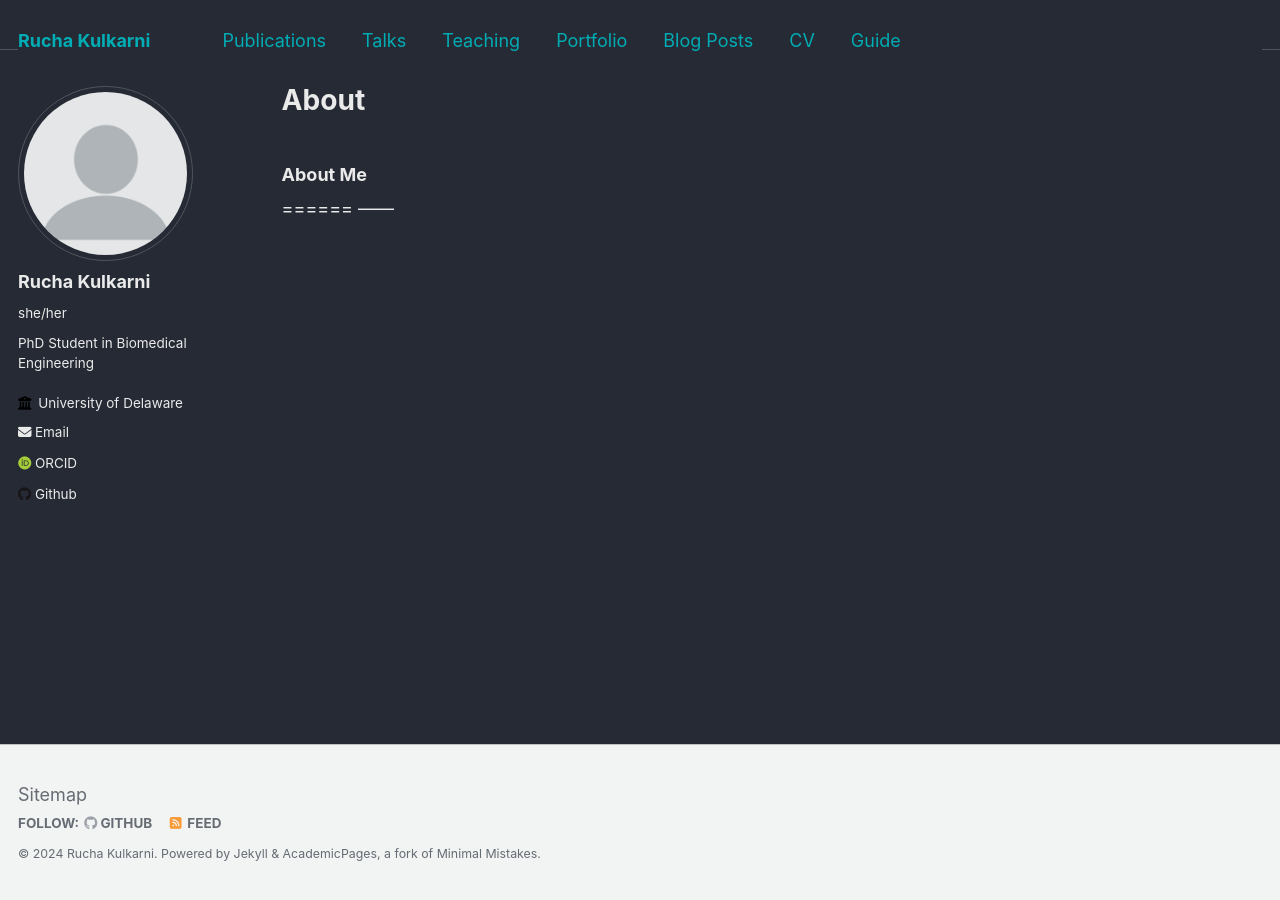
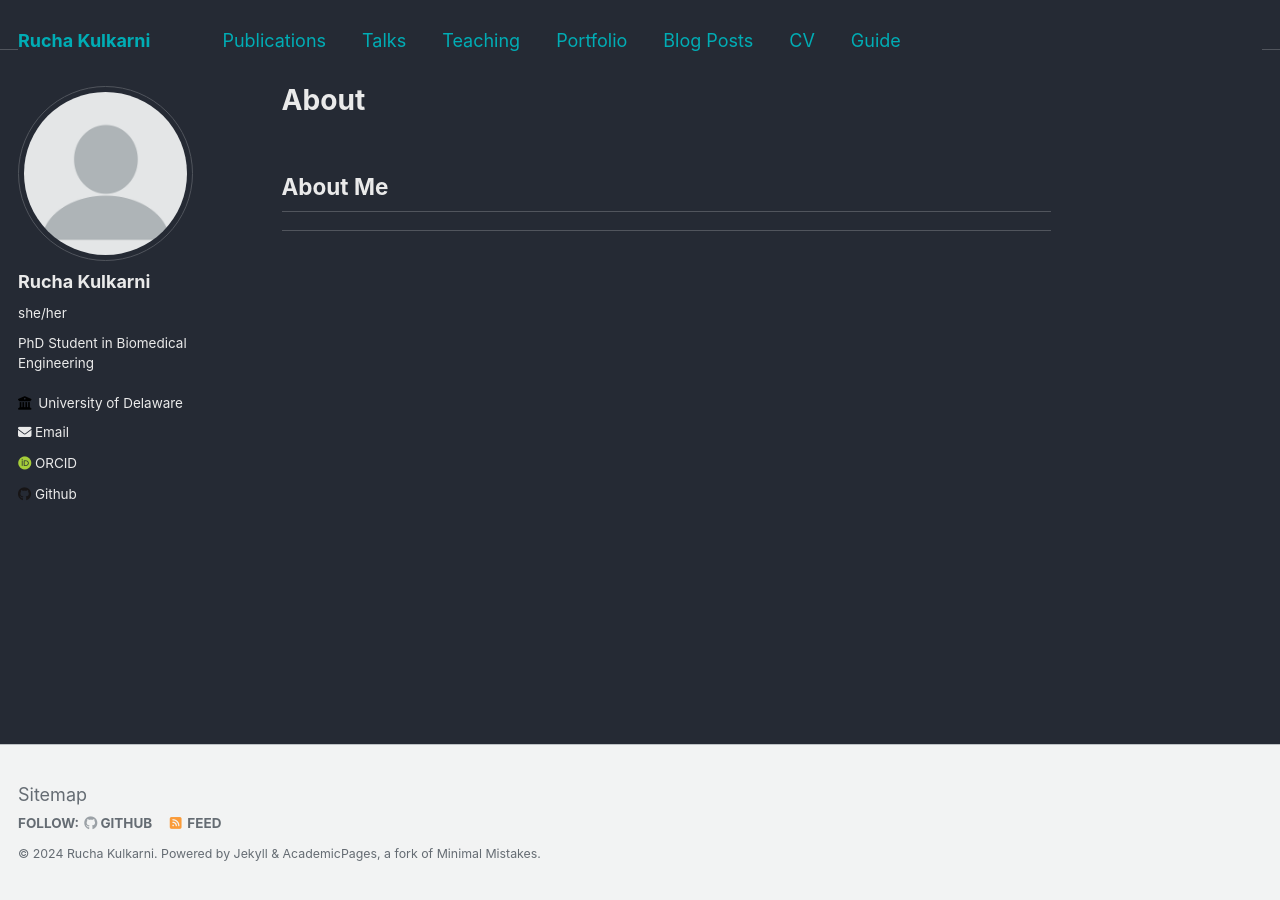
Before and after one commit to ruchak-dev/ruchak-dev.github.io, a Jekyll site: the page built from _pages/about.md, in a window 1280 px wide. Built offline with Jekyll 4.4.1, drawn with Linux system fonts in a browser that asks for light colours; some web fonts are replaced.

```diff
--- a/_pages/about.md
+++ b/_pages/about.md
@@ -7,6 +7,5 @@ redirect_from:
   - /about.html
 ---
 
-### About Me
-======
+## About Me
 ------
```
